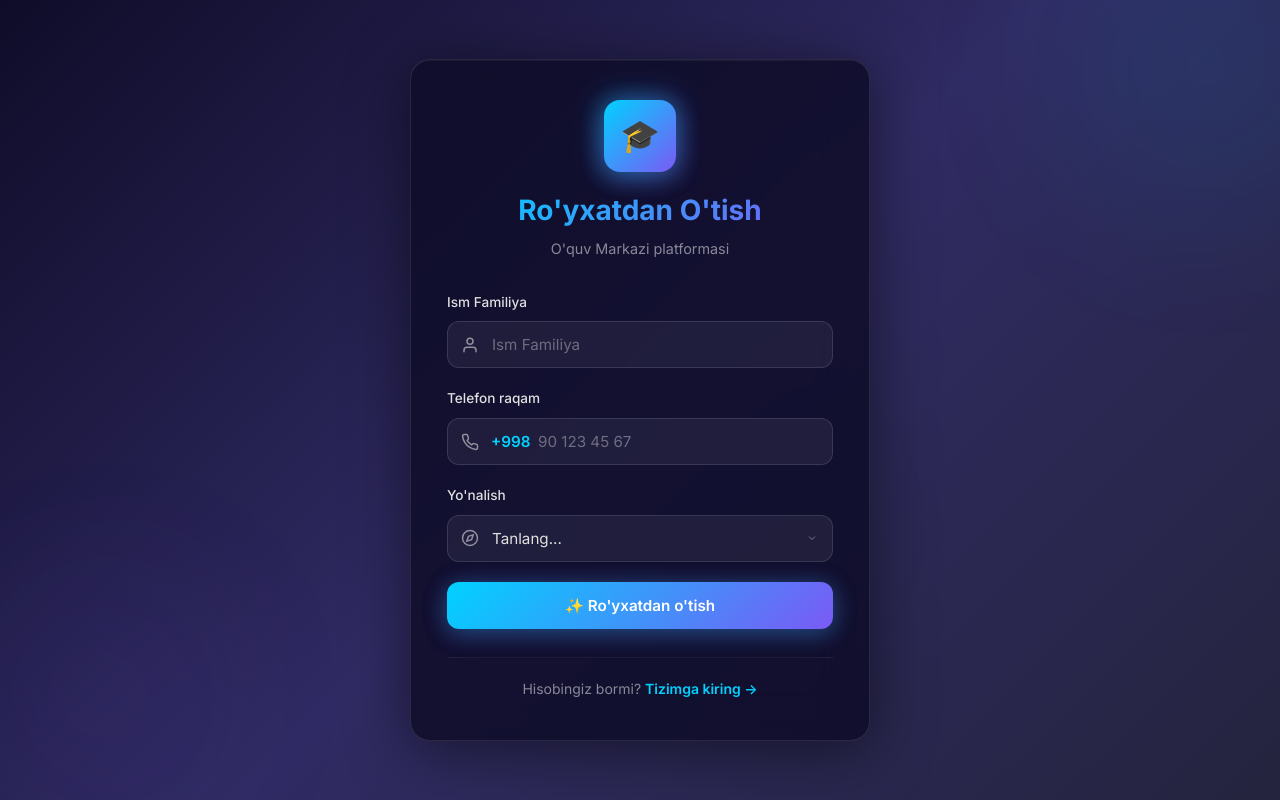
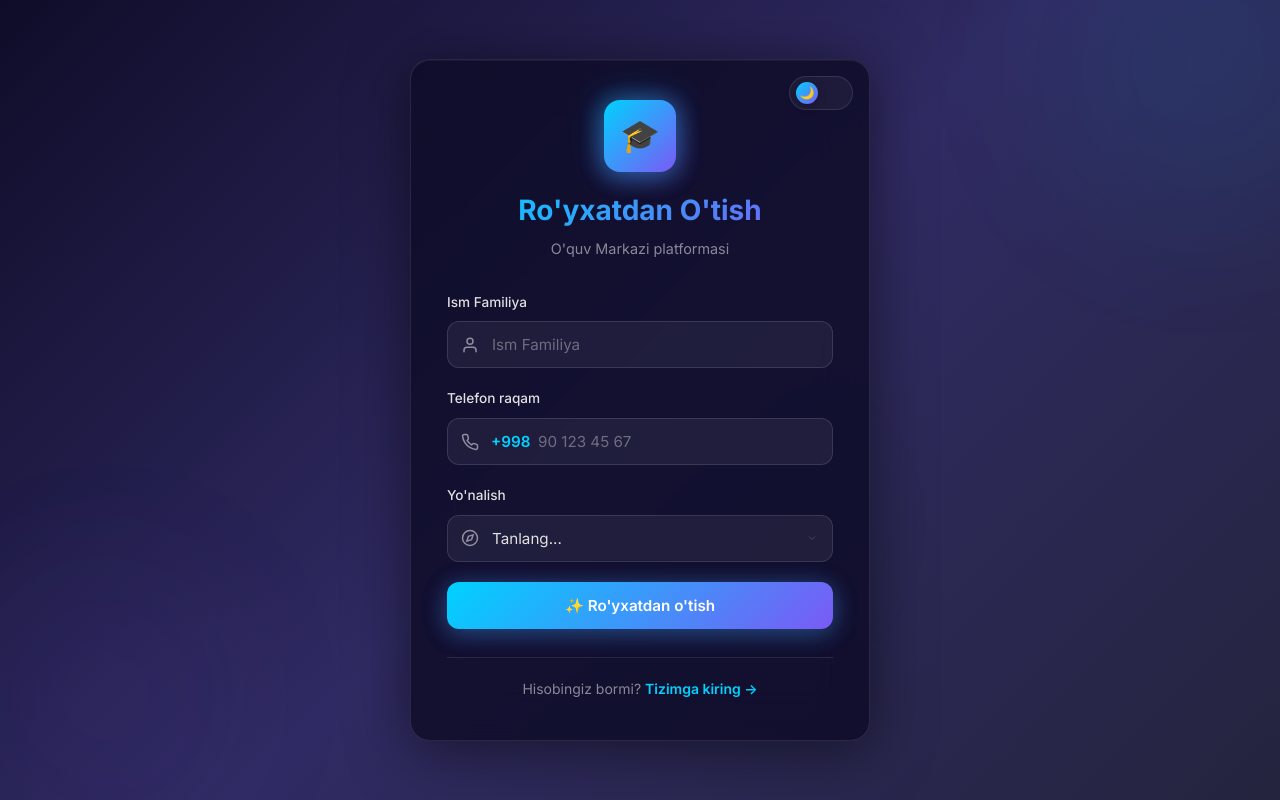
Before and after one commit to MuhammadDevelop/teacher, a React (Vite) app: page / in a window 1280 px wide. Both pictures are taken after a click on the button "Ro'yxatdan o'ting →". Built offline with nearby package versions, Linux system fonts and the light colour scheme.

Commit message:
🌓 Dark/Light mode toggle qo'shildi — barcha sahifalarda

```diff
--- /dev/null
+++ b/src/components/ThemeToggle.jsx
@@ -0,0 +1,23 @@
+import { useState, useEffect } from 'react'
+
+function ThemeToggle() {
+  const [dark, setDark] = useState(() => {
+    const saved = localStorage.getItem('theme')
+    return saved ? saved === 'dark' : true
+  })
+
+  useEffect(() => {
+    document.documentElement.setAttribute('data-theme', dark ? 'dark' : 'light')
+    localStorage.setItem('theme', dark ? 'dark' : 'light')
+  }, [dark])
+
+  return (
+    <button className="theme-toggle" onClick={() => setDark(!dark)} title={dark ? "Light mode" : "Dark mode"}>
+      <div className="theme-toggle-knob">
+        {dark ? '🌙' : '☀️'}
+      </div>
+    </button>
+  )
+}
+
+export default ThemeToggle
--- a/src/index.css
+++ b/src/index.css
@@ -1,8 +1,8 @@
 /* =========================================================
-   O'quv Markazi — Premium Dark Design System
+   O'quv Markazi — Premium Dark/Light Design System
    ========================================================= */
 
-/* ---------- CSS Custom Properties ---------- */
+/* ---------- Dark Theme (default) ---------- */
 :root {
   --bg-primary: #0f0c29;
   --bg-secondary: #302b63;
@@ -19,6 +19,8 @@
   --glass-bg: rgba(255, 255, 255, 0.05);
   --glass-border: rgba(255, 255, 255, 0.1);
   --glass-blur: 20px;
+  --card-bg: rgba(15, 12, 41, 0.85);
+  --card-shadow: 0 8px 60px rgba(0, 0, 0, 0.5), inset 0 1px 0 rgba(255,255,255,0.05);
   --input-bg: rgba(255, 255, 255, 0.06);
   --input-bg-focus: rgba(255, 255, 255, 0.1);
   --input-border: rgba(255, 255, 255, 0.12);
@@ -29,6 +31,15 @@
   --text-secondary: #e0e0e0;
   --text-muted: rgba(255, 255, 255, 0.5);
   --text-accent: #00d2ff;
+  --sidebar-bg: rgba(15, 12, 41, 0.5);
+  --header-bg: rgba(15, 12, 41, 0.9);
+  --table-hover: rgba(255, 255, 255, 0.03);
+  --select-option-bg: #1a1840;
+  --scrollbar-thumb: rgba(255, 255, 255, 0.15);
+  --scrollbar-hover: rgba(255, 255, 255, 0.25);
+  --orb-1: rgba(0, 210, 255, 0.3);
+  --orb-2: rgba(122, 90, 245, 0.25);
+  --orb-3: rgba(0, 230, 118, 0.15);
   --font-family: 'Inter', -apple-system, BlinkMacSystemFont, 'Segoe UI', Roboto, sans-serif;
   --radius-sm: 8px;
   --radius-md: 12px;
@@ -36,6 +47,46 @@
   --radius-xl: 20px;
   --shadow-glow-btn: 0 4px 25px rgba(0, 210, 255, 0.25), 0 4px 25px rgba(122, 90, 245, 0.25);
   --transition-base: 0.3s ease;
+}
+
+/* ---------- Light Theme ---------- */
+[data-theme="light"] {
+  --bg-primary: #f0f2f5;
+  --bg-secondary: #e8eaf0;
+  --bg-tertiary: #f5f5fa;
+  --bg-gradient: linear-gradient(135deg, #e8eaf6 0%, #f5f5fa 50%, #e3e8f0 100%);
+  --accent-cyan: #0091ea;
+  --accent-purple: #6c3fe0;
+  --accent-gradient: linear-gradient(135deg, #0091ea, #6c3fe0);
+  --accent-gradient-hover: linear-gradient(135deg, #00a0f0, #7c4ff0);
+  --success: #00c853;
+  --success-bg: rgba(0, 200, 83, 0.1);
+  --error: #d32f2f;
+  --error-bg: rgba(211, 47, 47, 0.08);
+  --glass-bg: rgba(255, 255, 255, 0.7);
+  --glass-border: rgba(0, 0, 0, 0.08);
+  --card-bg: rgba(255, 255, 255, 0.85);
+  --card-shadow: 0 4px 30px rgba(0, 0, 0, 0.08), 0 1px 3px rgba(0,0,0,0.06);
+  --input-bg: rgba(0, 0, 0, 0.04);
+  --input-bg-focus: rgba(0, 0, 0, 0.06);
+  --input-border: rgba(0, 0, 0, 0.12);
+  --input-border-focus: #0091ea;
+  --input-text: #1a1a2e;
+  --input-placeholder: rgba(0, 0, 0, 0.35);
+  --text-primary: #1a1a2e;
+  --text-secondary: #333355;
+  --text-muted: rgba(0, 0, 0, 0.45);
+  --text-accent: #0091ea;
+  --sidebar-bg: rgba(255, 255, 255, 0.6);
+  --header-bg: rgba(255, 255, 255, 0.85);
+  --table-hover: rgba(0, 0, 0, 0.02);
+  --select-option-bg: #ffffff;
+  --scrollbar-thumb: rgba(0, 0, 0, 0.15);
+  --scrollbar-hover: rgba(0, 0, 0, 0.25);
+  --orb-1: rgba(0, 145, 234, 0.12);
+  --orb-2: rgba(108, 63, 224, 0.1);
+  --orb-3: rgba(0, 200, 83, 0.08);
+  --shadow-glow-btn: 0 4px 20px rgba(0, 145, 234, 0.2), 0 4px 20px rgba(108, 63, 224, 0.2);
 }
 
 /* ---------- Reset ---------- */
@@ -47,8 +98,47 @@ body {
   color: var(--text-secondary);
   min-height: 100vh;
   line-height: 1.6;
+  transition: background 0.4s ease, color 0.4s ease;
 }
 #root { min-height: 100vh; }
+
+/* =========================================================
+   THEME TOGGLE
+   ========================================================= */
+.theme-toggle {
+  background: var(--glass-bg);
+  border: 1px solid var(--glass-border);
+  border-radius: 50px;
+  padding: 6px;
+  cursor: pointer;
+  display: flex;
+  align-items: center;
+  gap: 4px;
+  font-size: 18px;
+  transition: all var(--transition-base);
+  position: relative;
+  width: 64px;
+  height: 34px;
+}
+.theme-toggle:hover {
+  border-color: var(--accent-cyan);
+  box-shadow: 0 0 12px rgba(0, 210, 255, 0.15);
+}
+.theme-toggle-knob {
+  width: 22px;
+  height: 22px;
+  border-radius: 50%;
+  background: var(--accent-gradient);
+  transition: transform 0.35s cubic-bezier(0.68, -0.55, 0.265, 1.55);
+  display: flex;
+  align-items: center;
+  justify-content: center;
+  font-size: 12px;
+  box-shadow: 0 2px 8px rgba(0,0,0,0.3);
+}
+[data-theme="light"] .theme-toggle-knob {
+  transform: translateX(30px);
+}
 
 /* =========================================================
    AUTH PAGE LAYOUT
@@ -70,22 +160,23 @@ body {
   border-radius: 50%;
   filter: blur(80px);
   opacity: 0.4;
+  transition: background 0.5s ease;
 }
 .orb-1 {
   width: 400px; height: 400px;
-  background: radial-gradient(circle, rgba(0,210,255,0.3), transparent 70%);
+  background: radial-gradient(circle, var(--orb-1), transparent 70%);
   top: -100px; right: -100px;
   animation: floatOrb 15s ease-in-out infinite;
 }
 .orb-2 {
   width: 350px; height: 350px;
-  background: radial-gradient(circle, rgba(122,90,245,0.25), transparent 70%);
+  background: radial-gradient(circle, var(--orb-2), transparent 70%);
   bottom: -50px; left: -80px;
   animation: floatOrb 18s ease-in-out infinite reverse;
 }
 .orb-3 {
   width: 250px; height: 250px;
-  background: radial-gradient(circle, rgba(0,230,118,0.15), transparent 70%);
+  background: radial-gradient(circle, var(--orb-3), transparent 70%);
   top: 50%; left: 50%;
   animation: floatOrb 20s ease-in-out infinite 3s;
 }
@@ -96,14 +187,15 @@ body {
 .auth-card {
   width: 100%;
   max-width: 460px;
-  background: rgba(15, 12, 41, 0.85);
+  background: var(--card-bg);
   backdrop-filter: blur(24px);
   border: 1px solid var(--glass-border);
   border-radius: var(--radius-xl);
   padding: 40px 36px;
   position: relative;
   z-index: 1;
-  box-shadow: 0 8px 60px rgba(0, 0, 0, 0.5), inset 0 1px 0 rgba(255,255,255,0.05);
+  box-shadow: var(--card-shadow);
+  transition: background var(--transition-base), box-shadow var(--transition-base);
 }
 
 /* ---------- Logo / Brand ---------- */
@@ -157,7 +249,7 @@ body {
    ========================================================= */
 .auth-tabs {
   display: flex;
-  background: rgba(255, 255, 255, 0.04);
+  background: var(--input-bg);
   border-radius: var(--radius-md);
   padding: 4px;
   margin-bottom: 28px;
@@ -178,8 +270,12 @@ body {
 .auth-tab:hover { color: var(--text-secondary); }
 .auth-tab.active {
   color: var(--text-primary);
-  background: rgba(255, 255, 255, 0.1);
-  box-shadow: 0 2px 8px rgba(0,0,0,0.2);
+  background: var(--glass-bg);
+  box-shadow: 0 2px 8px rgba(0,0,0,0.15);
+}
+[data-theme="light"] .auth-tab.active {
+  background: white;
+  box-shadow: 0 2px 8px rgba(0,0,0,0.08);
 }
 
 /* =========================================================
@@ -214,6 +310,7 @@ body {
   z-index: 2;
   display: flex;
   width: 18px; height: 18px;
+  transition: color 0.2s;
 }
 .input-icon svg {
   width: 18px; height: 18px;
@@ -238,14 +335,18 @@ body {
 .input-wrapper input::placeholder { color: var(--input-placeholder); }
 .input-wrapper input:hover,
 .input-wrapper select:hover {
+  border-color: rgba(0, 0, 0, 0.15);
+  background: var(--input-bg-focus);
+}
+[data-theme="dark"] .input-wrapper input:hover,
+[data-theme="dark"] .input-wrapper select:hover {
   border-color: rgba(255, 255, 255, 0.2);
-  background: var(--input-bg-focus);
 }
 .input-wrapper input:focus,
 .input-wrapper select:focus {
   border-color: var(--input-border-focus);
   background: var(--input-bg-focus);
-  box-shadow: 0 0 0 3px rgba(0, 210, 255, 0.1), 0 0 20px rgba(0, 210, 255, 0.08);
+  box-shadow: 0 0 0 3px rgba(0, 145, 234, 0.1), 0 0 20px rgba(0, 145, 234, 0.06);
 }
 .input-wrapper input:focus ~ .input-icon,
 .input-wrapper select:focus ~ .input-icon {
@@ -261,8 +362,8 @@ body {
   padding-right: 36px;
 }
 .input-wrapper select option {
-  background: #1a1840;
-  color: #e0e0e0;
+  background: var(--select-option-bg);
+  color: var(--input-text);
 }
 
 /* Phone prefix */
@@ -330,7 +431,7 @@ body {
 .code-box:focus {
   border-color: var(--accent-cyan);
   background: var(--input-bg-focus);
-  box-shadow: 0 0 0 3px rgba(0, 210, 255, 0.12), 0 0 20px rgba(0, 210, 255, 0.08);
+  box-shadow: 0 0 0 3px rgba(0, 145, 234, 0.12), 0 0 20px rgba(0, 145, 234, 0.06);
 }
 
 /* =========================================================
@@ -341,8 +442,8 @@ body {
   align-items: center;
   justify-content: center;
   gap: 8px;
-  background: rgba(0, 210, 255, 0.06);
-  border: 1px solid rgba(0, 210, 255, 0.15);
+  background: rgba(0, 145, 234, 0.06);
+  border: 1px solid rgba(0, 145, 234, 0.15);
   border-radius: var(--radius-md);
   padding: 10px 16px;
   font-size: 0.9rem;
@@ -373,7 +474,7 @@ body {
   width: 100%;
   padding: 14px 24px;
   background: var(--accent-gradient);
-  color: var(--text-primary);
+  color: #ffffff;
   border: none;
   border-radius: var(--radius-md);
   font-family: var(--font-family);
@@ -388,7 +489,7 @@ body {
 .gradient-btn:hover:not(:disabled) {
   background: var(--accent-gradient-hover);
   transform: translateY(-2px);
-  box-shadow: 0 6px 30px rgba(0, 210, 255, 0.35), 0 6px 30px rgba(122, 90, 245, 0.35);
+  box-shadow: 0 6px 30px rgba(0, 145, 234, 0.3), 0 6px 30px rgba(108, 63, 224, 0.3);
 }
 .gradient-btn:active:not(:disabled) { transform: translateY(0); }
 .gradient-btn:disabled {
@@ -450,12 +551,12 @@ body {
 .alert-error {
   background: var(--error-bg);
   color: var(--error);
-  border-color: rgba(255, 82, 82, 0.2);
+  border-color: rgba(211, 47, 47, 0.15);
 }
 .alert-success {
   background: var(--success-bg);
   color: var(--success);
-  border-color: rgba(0, 230, 118, 0.2);
+  border-color: rgba(0, 200, 83, 0.15);
 }
 
 /* =========================================================
@@ -465,7 +566,7 @@ body {
   text-align: center;
   margin-top: 28px;
   padding-top: 20px;
-  border-top: 1px solid rgba(255, 255, 255, 0.06);
+  border-top: 1px solid var(--glass-border);
   font-size: 0.875rem;
   color: var(--text-muted);
 }
@@ -476,10 +577,10 @@ body {
 ::-webkit-scrollbar { width: 6px; }
 ::-webkit-scrollbar-track { background: transparent; }
 ::-webkit-scrollbar-thumb {
-  background: rgba(255,255,255,0.15);
+  background: var(--scrollbar-thumb);
   border-radius: 3px;
 }
-::-webkit-scrollbar-thumb:hover { background: rgba(255,255,255,0.25); }
+::-webkit-scrollbar-thumb:hover { background: var(--scrollbar-hover); }
 
 /* =========================================================
    ANIMATIONS
@@ -494,7 +595,7 @@ body {
 }
 @keyframes pulse {
   0%, 100% { box-shadow: var(--shadow-glow-btn); }
-  50% { box-shadow: 0 4px 35px rgba(0,210,255,0.4), 0 4px 35px rgba(122,90,245,0.4); }
+  50% { box-shadow: 0 4px 35px rgba(0,145,234,0.35), 0 4px 35px rgba(108,63,224,0.35); }
 }
 @keyframes spin {
   to { transform: rotate(360deg); }
--- a/src/pages/LoginPage.jsx
+++ b/src/pages/LoginPage.jsx
@@ -1,5 +1,6 @@
 import { useState, useEffect, useRef, useCallback } from 'react'
 import { sendCode, verifyCode, adminLogin } from '../api'
+import ThemeToggle from '../components/ThemeToggle'
 
 const PhoneIcon = () => (
   <svg viewBox="0 0 24 24" fill="none" stroke="currentColor" strokeWidth="2" strokeLinecap="round" strokeLinejoin="round"><path d="M22 16.92v3a2 2 0 01-2.18 2 19.79 19.79 0 01-8.63-3.07 19.5 19.5 0 01-6-6 19.79 19.79 0 01-3.07-8.67A2 2 0 014.11 2h3a2 2 0 012 1.72 12.84 12.84 0 00.7 2.81 2 2 0 01-.45 2.11L8.09 9.91a16 16 0 006 6l1.27-1.27a2 2 0 012.11-.45 12.84 12.84 0 002.81.7A2 2 0 0122 16.92z"/></svg>
@@ -131,6 +132,7 @@ function LoginPage({ onLogin, onNavigate }) {
     <div className="auth-page">
       <div className="floating-orbs"><div className="orb orb-1"/><div className="orb orb-2"/><div className="orb orb-3"/></div>
       <div className="auth-card" style={{animation: 'slideUp 0.6s ease'}}>
+        <div style={{position:'absolute',top:'16px',right:'16px'}}><ThemeToggle /></div>
         <div className="auth-logo">
           <div className="logo-icon"><ShieldIcon /></div>
           <h1 className="auth-title">Tizimga Kirish</h1>
--- a/src/pages/RegisterPage.jsx
+++ b/src/pages/RegisterPage.jsx
@@ -1,5 +1,6 @@
 import { useState } from 'react'
 import { registerUser } from '../api'
+import ThemeToggle from '../components/ThemeToggle'
 
 const UserIcon = () => (
   <svg viewBox="0 0 24 24" fill="none" stroke="currentColor" strokeWidth="2" strokeLinecap="round" strokeLinejoin="round"><path d="M20 21v-2a4 4 0 00-4-4H8a4 4 0 00-4 4v2"/><circle cx="12" cy="7" r="4"/></svg>
@@ -117,6 +118,7 @@ function RegisterPage({ onNavigate }) {
     <div className="auth-page">
       <div className="floating-orbs"><div className="orb orb-1"/><div className="orb orb-2"/><div className="orb orb-3"/></div>
       <div className="auth-card" style={{animation: 'slideUp 0.6s ease'}}>
+        <div style={{position:'absolute',top:'16px',right:'16px'}}><ThemeToggle /></div>
         <div className="auth-logo">
           <div className="logo-icon">🎓</div>
           <h1 className="auth-title">Ro'yxatdan O'tish</h1>
```
Also changed, not shown: src/pages/AdminPanel.jsx (+12 -8 lines), src/pages/StudentPanel.jsx (+14 -10 lines).
